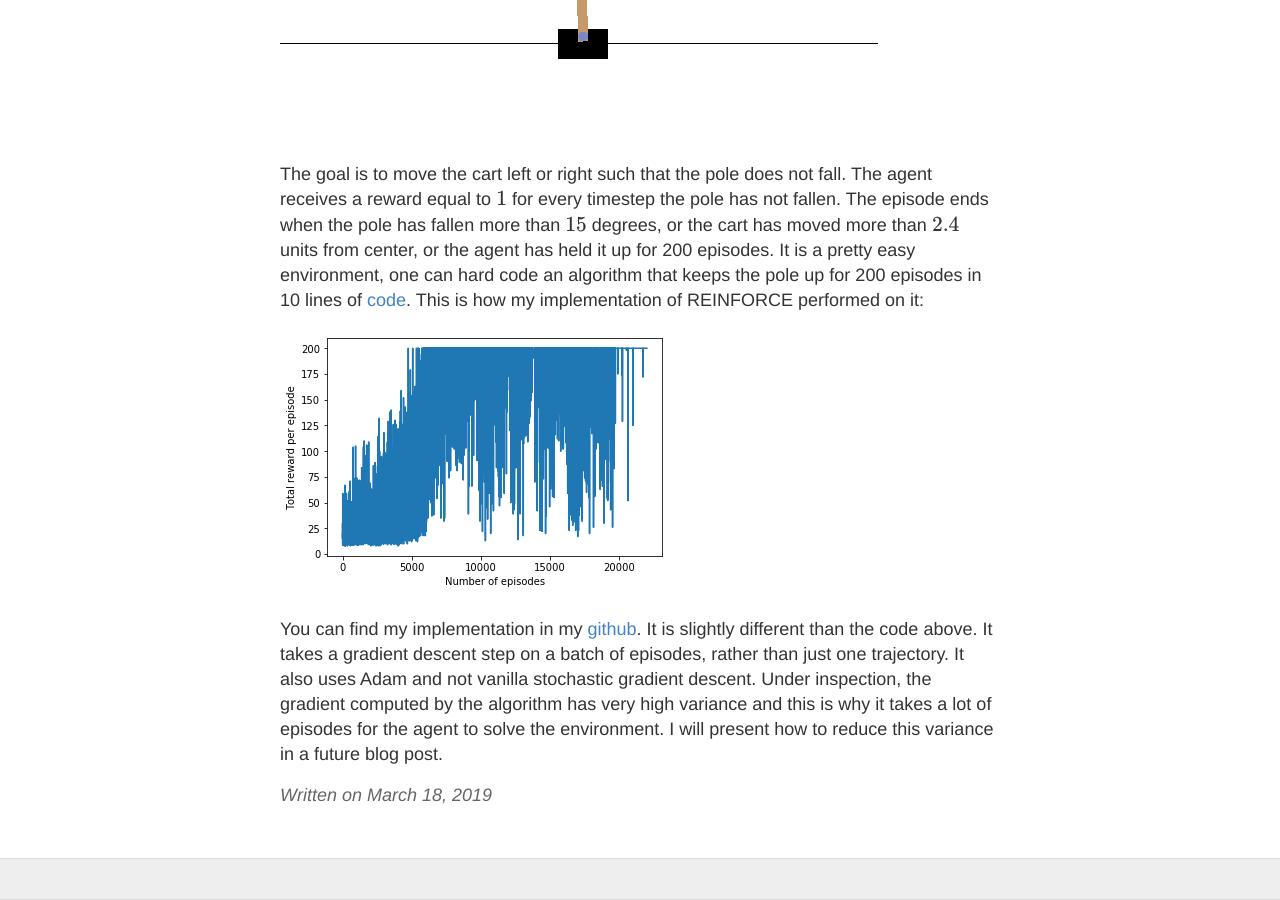
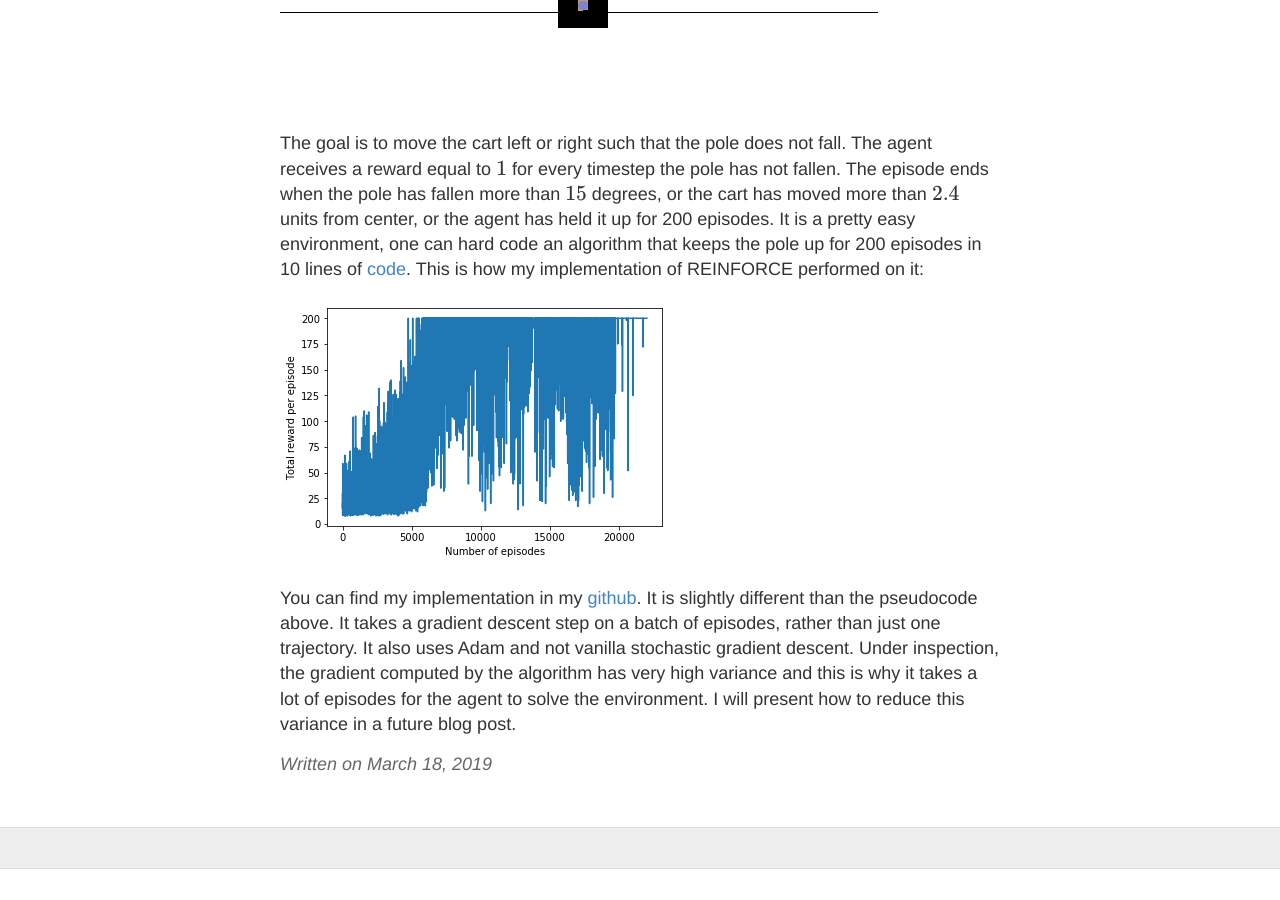
Before and after one commit to alexandrumilu/alexandrumilu.github.io, a Jekyll site: the page built from _posts/2019-03-18-policy_gradients.md, in a window 1280 px wide and 900 px high, scrolled down 2366 px. Built offline with Jekyll 4.4.1, drawn with Linux system fonts in a browser that asks for light colours; formulas are drawn with MathJax 3; after the commit the page ends 3235 px from its top, so only the background shows below that; some of the changed text lies outside the part shown.

Commit message:
Update 2019-03-18-policy_gradients.md

```diff
--- a/_posts/2019-03-18-policy_gradients.md
+++ b/_posts/2019-03-18-policy_gradients.md
@@ -52,4 +52,4 @@ The goal is to move the cart left or right such that the pole does not fall. The
 
 ![Results](/assets/PG_on_CartPole.png)
 
-You can find my implementation in my [github](https://github.com/alexandrumilu/rl/blob/master/policy_gradient_algorithms/base_policy_gradient_agent.py). It is slightly different than the code above. It takes a gradient descent step on a batch of episodes, rather than just one trajectory. It also uses Adam and not vanilla stochastic gradient descent. Under inspection, the gradient computed by the algorithm has very high variance and this is why it takes a lot of episodes for the agent to solve the environment. I will present how to reduce this variance in a future blog post.
+You can find my implementation in my [github](https://github.com/alexandrumilu/rl/blob/master/policy_gradient_algorithms/base_policy_gradient_agent.py). It is slightly different than the pseudocode above. It takes a gradient descent step on a batch of episodes, rather than just one trajectory. It also uses Adam and not vanilla stochastic gradient descent. Under inspection, the gradient computed by the algorithm has very high variance and this is why it takes a lot of episodes for the agent to solve the environment. I will present how to reduce this variance in a future blog post.
```
Also changed, not shown: other parts of _posts/2019-03-18-policy_gradients.md (+1 -1 lines).
